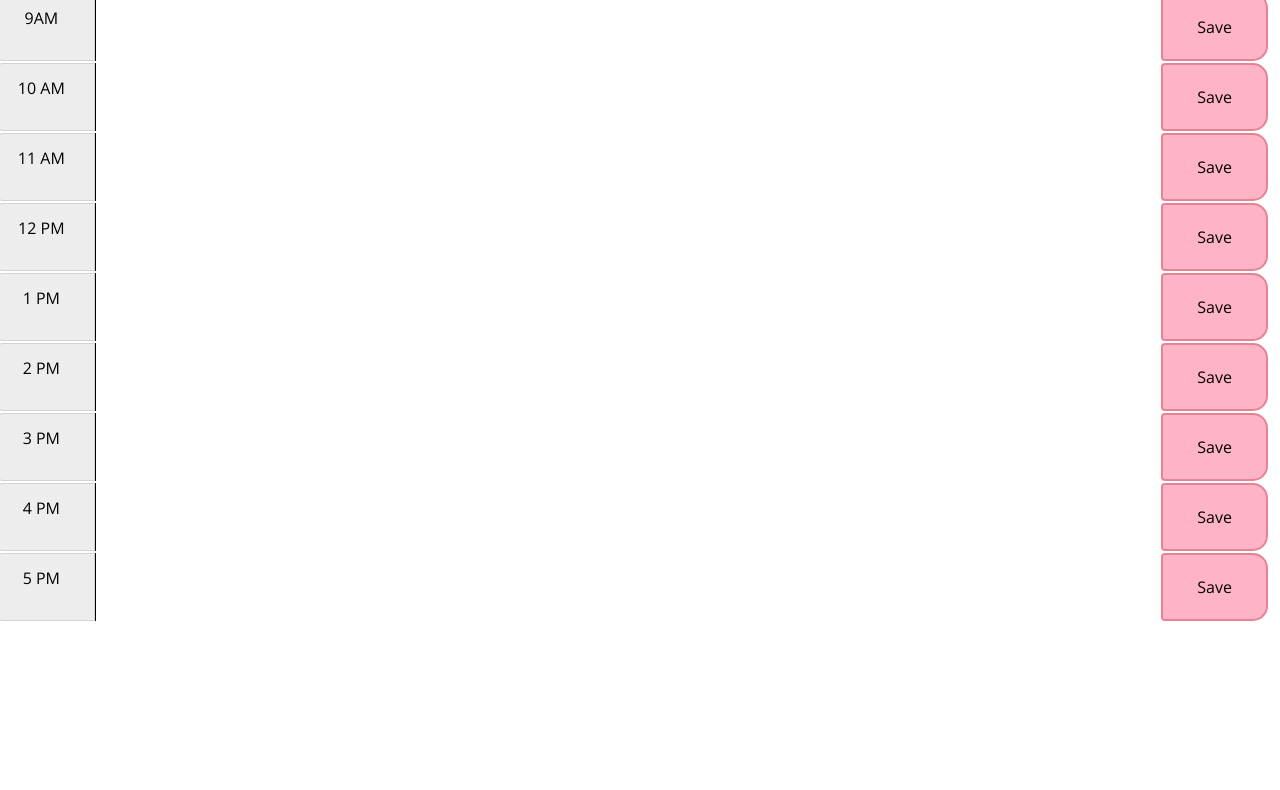
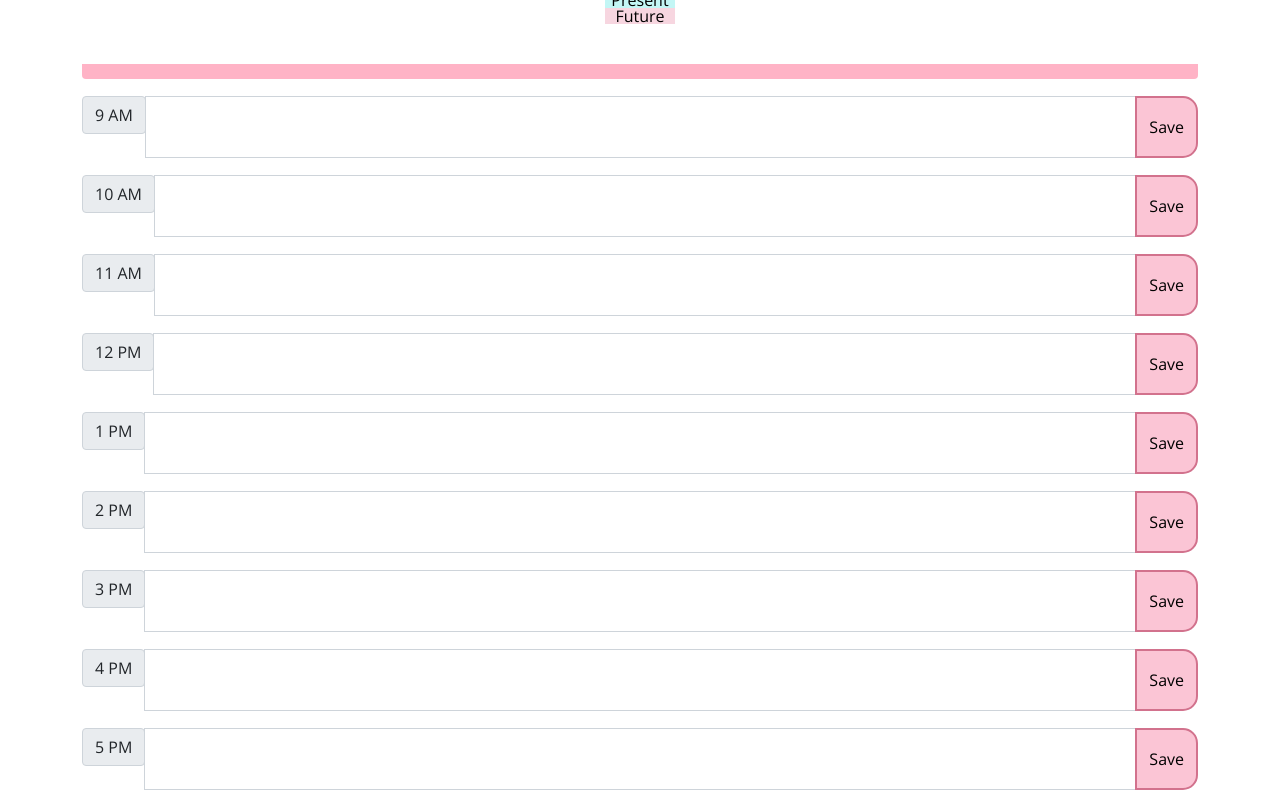
Before and after one commit to ltram16/Scheduler, a plain HTML site: page index.html in a window 1280 px wide. Shown: the part 219-1009 px from the top of the page. Before the commit the page ends 840 px from the top, so only its background shows below. Drawn offline with nearby package versions, Linux system fonts and the light colour scheme.

Commit message:
modified html and css

```diff
--- /dev/null
+++ b/Assets/draftstyle.css
@@ -0,0 +1,36 @@
+body {
+  background-color: #f2f2f2;
+  font-family: Arial, Helvetica, sans-serif;
+}
+
+header {
+  background-color: #333;
+  color: white;
+  text-align: center;
+  padding: 20px;
+}
+
+.container {
+  margin: 50px auto;
+  width: 80%;
+}
+
+.row {
+  display: flex;
+  flex-wrap: wrap;
+  margin-bottom: 10px;
+}
+
+.col-2 {
+  flex-basis: 20%;
+  text-align: right;
+  padding-right: 10px;
+}
+
+.col-8 {
+  flex-basis: 70%;
+}
+
+.time {
+  font-weight: bold;
+}
--- a/Assets/script.js
+++ b/Assets/script.js
@@ -1,23 +1,29 @@
-// Wrap all code that interacts with the DOM in a call to jQuery to ensure that
-// the code isn't run until the browser has finished rendering all the elements
-// in the html.
-$(function () {
-  // TODO: Add a listener for click events on the save button. This code should
-  // use the id in the containing time-block as a key to save the user input in
-  // local storage. HINT: What does `this` reference in the click listener
-  // function? How can DOM traversal be used to get the "hour-x" id of the
-  // time-block containing the button that was clicked? How might the id be
-  // useful when saving the description in local storage?
-  //
-  // TODO: Add code to apply the past, present, or future class to each time
-  // block by comparing the id to the current hour. HINTS: How can the id
-  // attribute of each time-block be used to conditionally add or remove the
-  // past, present, and future classes? How can Day.js be used to get the
-  // current hour in 24-hour time?
-  //
-  // TODO: Add code to get any user input that was saved in localStorage and set
-  // the values of the corresponding textarea elements. HINT: How can the id
-  // attribute of each time-block be used to do this?
-  //
-  // TODO: Add code to display the current date in the header of the page.
-});
+  var currentDay = $("#currentDay");
+  var currentHour = moment().format("HH");
+  console.log(currentHour);
+
+  var date = moment().format("dddd, MMMM Do YYYY");
+  currentDay.text(date);
+  var currentTIme = $("<p>");
+  currentTime.text(moment().format("h:mm a"));
+  currentTime.attr("class", "time");
+  currentDay.append(currentTime);
+
+  function colorChange() { //will change color of the text area based on past, present, future
+
+    for (var i = 10 ; i <= 18 ; i++) {
+
+        var hourID = $("#" + i).attr("id")
+        var textArea = $("#" + i)
+
+        if (currentHour > hourID) {
+            textArea.css("backgroundColor", "lightgrey"); //color for past
+
+        } else if (currentHour === hourID) {
+            textArea.css("backgroundColor", "#CCCCFF"); //color for present time
+        } else if (currentHour < hourID) {
+            textArea.css("backgroundColor", "pink"); //color for future
+        }
+    }
+}
+colorChange(); //starts when page loads
--- a/Assets/style.css
+++ b/Assets/style.css
@@ -13,10 +13,17 @@ textarea {
   padding: 10px;
 }
 
+.background {
+  height: 100%;
+  width: 100%;
+  position: absolute;
+}
+
 .jumbotron {
   background-color: transparent;
   color: black;
-  border-radius: 0;
+  border-radius: 0.25rem;
+  padding: 1rem;
   border-bottom: 15px solid #FFB3C6;
   text-align: center;
 }
@@ -40,23 +47,23 @@ textarea {
 }
 
 .hour {
-  background-color: #EDEDED;
+  background-color: rgb(227, 227, 227);
   color: #000000;
-  border-top: 1px solid #EDEDED;
+  border-top: 1px solid #c3f6f5;
   border: 1px solid lightgrey;
   border-top-left-radius: 15px;
   border-bottom-left-radius: 15px;
 }
 
 .past {
-  background-color: #EDEDED;
+  background-color: lightgrey;
   color: black;
   margin: auto;
   max-width: 70px;
 }
 
 .present {
-  background-color: white;
+  background-color: #c3f6f5;
   color: black;
   margin: auto;
   max-width: 70px;
@@ -73,9 +80,9 @@ textarea {
   border-left: 2px solid black;
   border-top-right-radius: 15px;
   border-bottom-right-radius: 15px;
-  background-color: #FFB3C6;
+  background-color: #fbc5d5;
   color: black;
-  border: 2px solid rgb(230, 131, 147);
+  border: 2px solid #d2728d;
 }
 
 .saveBtn:hover {
@@ -84,3 +91,8 @@ textarea {
   background-color: #FFB3C6;
   border: 2px solid white;
 }
+
+.col-12 {
+  flex: 0 0 100%;
+  max-width: 100%;
+}
--- a/index.html
+++ b/index.html
@@ -25,11 +25,14 @@
   <body class="background">
     <div class="container">
     <header class="jumbotron">
-      <div class="row">
+      <div class="row my-4">
+        <div class="col-12">
       <h1 class="display-3">Work Day Scheduler</h1>
       <p class="lead">A simple calendar app for scheduling your work day</p>
       <p id="currentDay" class="lead"></p>
       </div>
+      </div>
+      <div class="col my-4">
       <div class="past">
         Past
       </div>
@@ -39,88 +42,119 @@
       <div class="future">
         Future
       </div>
+      </div>
     </header>
     </div>
-      <!-- Use class for "past", "present", and "future" to apply styles to the
-        time-block divs accordingly. The javascript will need to do this by
-        adding/removing these classes on each div by comparing the hour in the
-        id to the current hour. The html provided below is meant to be an example
-        demonstrating how the css provided can be leveraged to create the
-        desired layout and colors. The html below should be removed or updated
-        in the finished product. Remember to delete this comment once the
-        code is implemented.
-        -->
 
       <!-- Time blocks go here -->
-      <div class="row">
-      <div id="hour-9" class="row time-block">
-        <div class="col-2 col-md-1 hour text-center py-3">9AM</div>
-        <textarea class="col-8 col-md-10 description" rows="3"> </textarea>
-        <button class="btn saveBtn col-2 col-md-1">Save</button>
+       <div class="container justify-content-center align-items-center">
+      <div class="time-container">
+        <div class="row my-3">
+          <div class="col-12">
+        <div class="input-group">
+          <div class="input-group-prepend">
+            <span class="input-group-text">9 AM</span>
+          </div>
+          <textarea id="10" class="form-control" aria-label="With textarea"></textarea>
+          <button class="btn saveBtn" type="button">Save</button>
+          </div>
+        </div>
+        </div>
+
+      <div class="row my-3">
+        <div class="col-12">
+      <div class="input-group">
+        <div class="input-group-prepend">
+          <span class="input-group-text">10 AM</span>
+        </div>
+        <textarea id="10" class="form-control" aria-label="With textarea"></textarea>
+        <button class="btn saveBtn" type="button">Save</button>
+        </div>
       </div>
       </div>
 
-      <div class="row">
-      <div id="hour-10" class="row time-block">
-        <div class="col-2 col-md-1 hour text-center py-3">10 AM</div>
-        <textarea class="col-8 col-md-10 description" rows="3"> </textarea>
-        <button class="btn saveBtn col-2 col-md-1">Save</button>
+      <div class="row my-3">
+        <div class="col-12">
+      <div class="input-group">
+        <div class="input-group-prepend">
+          <span class="input-group-text">11 AM</span>
+        </div>
+        <textarea id="10" class="form-control" aria-label="With textarea"></textarea>
+        <button class="btn saveBtn" type="button">Save</button>
+        </div>
       </div>
       </div>
 
-      <div class="row">
-      <div id="hour-11" class="row time-block">
-        <div class="col-2 col-md-1 hour text-center py-3">11 AM</div>
-        <textarea class="col-8 col-md-10 description" rows="3"> </textarea>
-        <button class="btn saveBtn col-2 col-md-1">Save</button>
+      <div class="row my-3">
+        <div class="col-12">
+      <div class="input-group">
+        <div class="input-group-prepend">
+          <span class="input-group-text">12 PM</span>
+        </div>
+        <textarea id="10" class="form-control" aria-label="With textarea"></textarea>
+        <button class="btn saveBtn" type="button">Save</button>
+        </div>
       </div>
       </div>
 
-      <div class="row">
-      <div id="hour-12" class="row time-block">
-        <div class="col-2 col-md-1 hour text-center py-3">12 PM</div>
-        <textarea class="col-8 col-md-10 description" rows="3"> </textarea>
-        <button class="btn saveBtn col-2 col-md-1">Save</button>
+      <div class="row my-3">
+        <div class="col-12">
+      <div class="input-group">
+        <div class="input-group-prepend">
+          <span class="input-group-text">1 PM</span>
+        </div>
+        <textarea id="10" class="form-control" aria-label="With textarea"></textarea>
+        <button class="btn saveBtn" type="button">Save</button>
+        </div>
+      </div>
       </div>
       </div>
 
-      <div class="row">
-      <div id="hour-1" class="row time-block">
-        <div class="col-2 col-md-1 hour text-center py-3">1 PM</div>
-        <textarea class="col-8 col-md-10 description" rows="3"> </textarea>
-        <button class="btn saveBtn col-2 col-md-1">Save</button>
+      <div class="row my-3">
+        <div class="col-12">
+      <div class="input-group">
+        <div class="input-group-prepend">
+          <span class="input-group-text">2 PM</span>
+        </div>
+        <textarea id="10" class="form-control" aria-label="With textarea"></textarea>
+        <button class="btn saveBtn" type="button">Save</button>
+        </div>
       </div>
       </div>
 
-      <div class="row">
-      <div id="hour-2" class="row time-block">
-        <div class="col-2 col-md-1 hour text-center py-3">2 PM</div>
-        <textarea class="col-8 col-md-10 description" rows="3"> </textarea>
-        <button class="btn saveBtn col-2 col-md-1">Save</button>
+      <div class="row my-3">
+        <div class="col-12">
+      <div class="input-group">
+        <div class="input-group-prepend">
+          <span class="input-group-text">3 PM</span>
+        </div>
+        <textarea id="10" class="form-control" aria-label="With textarea"></textarea>
+        <button class="btn saveBtn" type="button">Save</button>
+        </div>
       </div>
       </div>
 
-      <div class="row">
-      <div id="hour-3" class="row time-block">
-        <div class="col-2 col-md-1 hour text-center py-3">3 PM</div>
-        <textarea class="col-8 col-md-10 description" rows="3"> </textarea>
-        <button class="btn saveBtn col-2 col-md-1">Save</button>
+      <div class="row my-3">
+        <div class="col-12">
+      <div class="input-group">
+        <div class="input-group-prepend">
+          <span class="input-group-text">4 PM</span>
+        </div>
+        <textarea id="10" class="form-control" aria-label="With textarea"></textarea>
+        <button class="btn saveBtn" type="button">Save</button>
+        </div>
       </div>
       </div>
 
-      <div class="row">
-      <div id="hour-4" class="row time-block">
-        <div class="col-2 col-md-1 hour text-center py-3">4 PM</div>
-        <textarea class="col-8 col-md-10 description" rows="3"> </textarea>
-        <button class="btn saveBtn col-2 col-md-1">Save</button>
-      </div>
-      </div>
-
-      <div class="row">
-      <div id="hour-5" class="row time-block">
-        <div class="col-2 col-md-1 hour text-center py-3">5 PM</div>
-        <textarea class="col-8 col-md-10 description" rows="3"> </textarea>
-        <button class="btn saveBtn col-2 col-md-1">Save</button>
+      <div class="row my-3">
+        <div class="col-12">
+      <div class="input-group">
+        <div class="input-group-prepend">
+          <span class="input-group-text">5 PM</span>
+        </div>
+        <textarea id="10" class="form-control" aria-label="With textarea"></textarea>
+        <button class="btn saveBtn" type="button">Save</button>
+        </div>
       </div>
       </div>
 
```
Also changed, not shown: Assets/draftindex.html (added, +60 -0 lines), Assets/draftscript.js (added).
